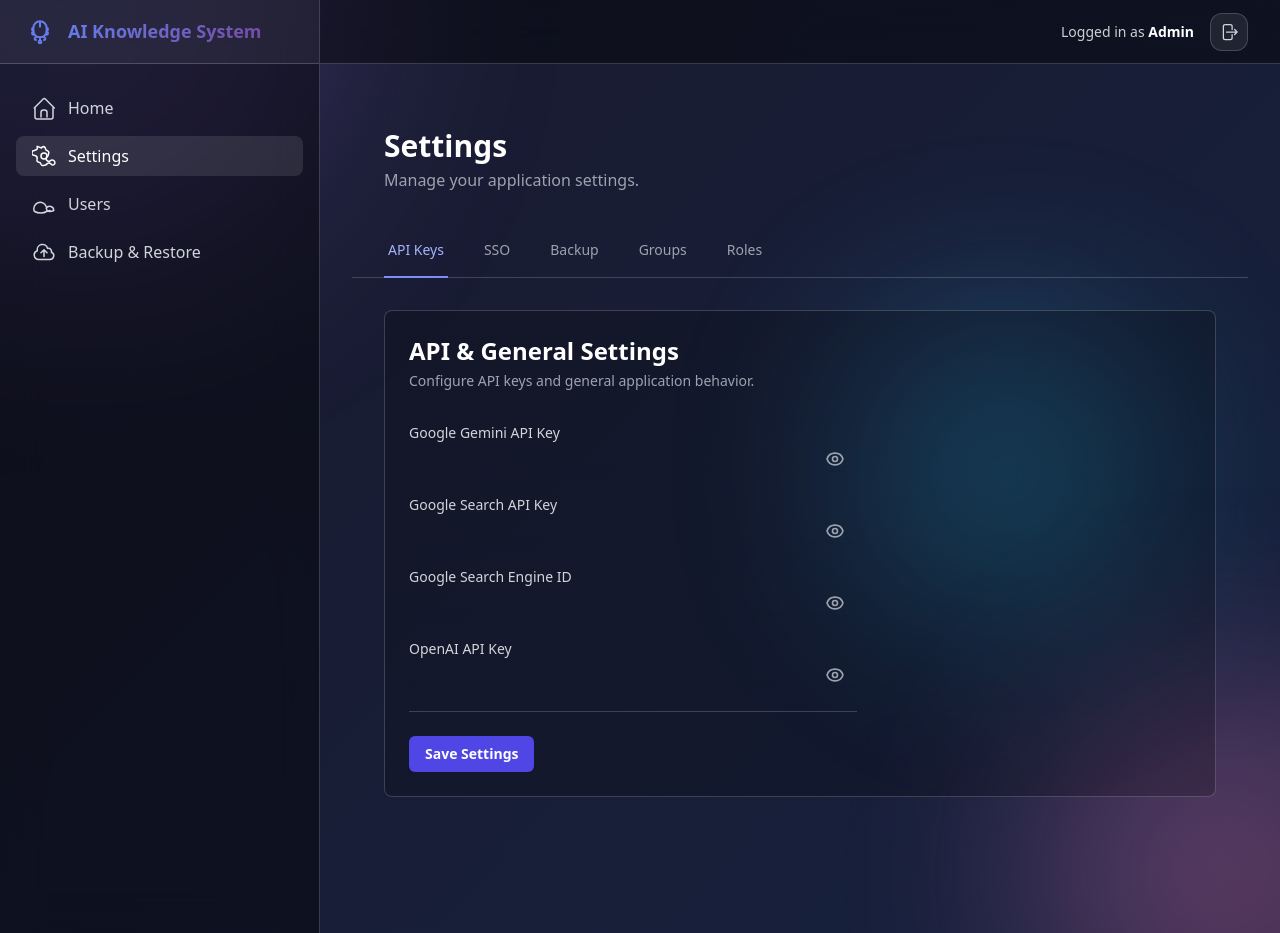
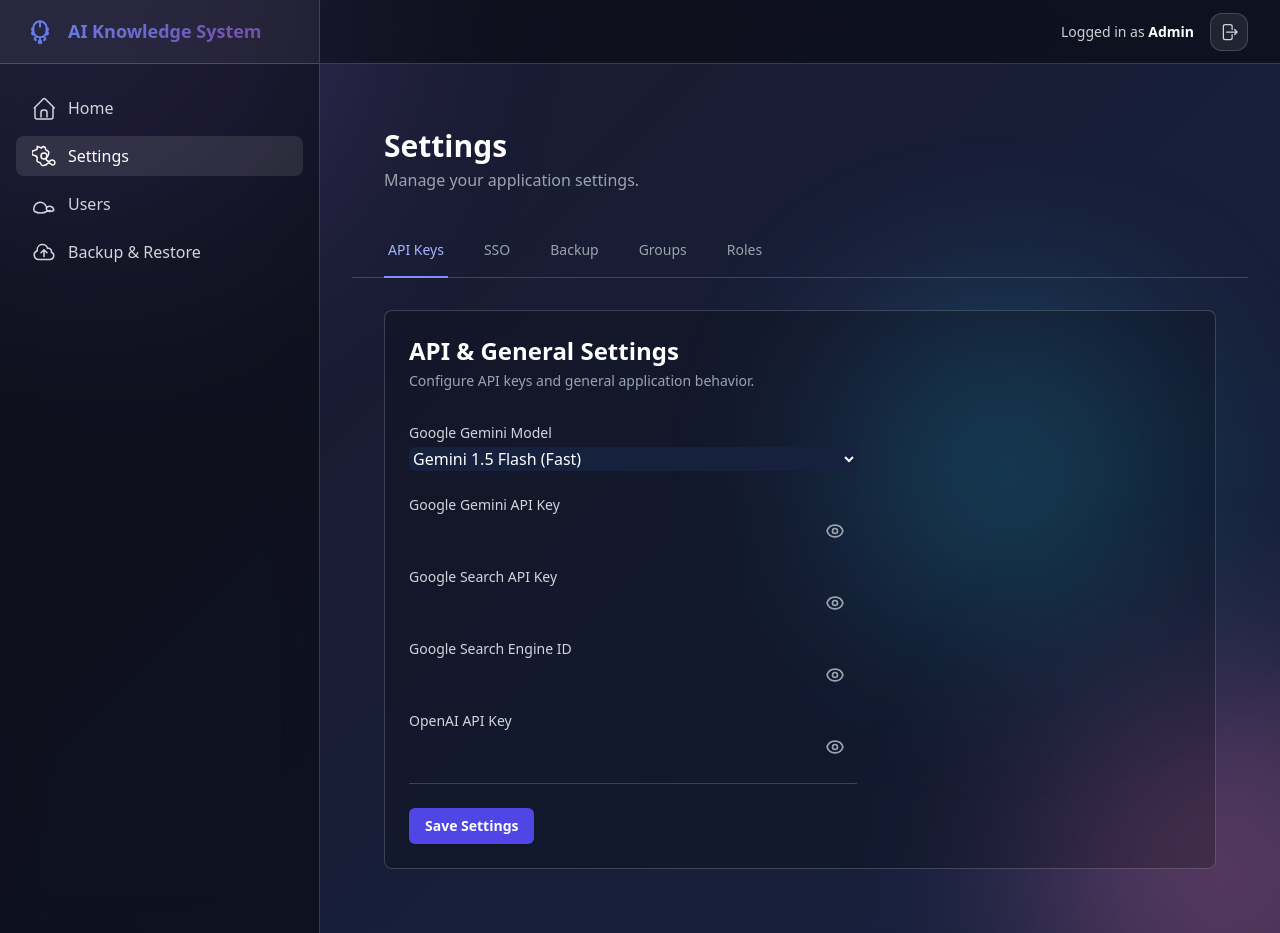
Before and after one commit to mightywomble/aiknowledgebase, a Flask app: page /settings/api in a window 1280 px wide. Run offline with Flask 3, Linux system fonts and the light colour scheme; a user stored in the database is signed in; data comes from the database, SQL or seed files in the repository; some libraries are stand-ins or nearby versions.

Commit message:
a few quality of life issues added

```diff
--- a/app.py
+++ b/app.py
@@ -18,7 +18,6 @@ import requests
 
 app = Flask(__name__)
 
-# Add ProxyFix to handle headers from a reverse proxy
 app.wsgi_app = ProxyFix(app.wsgi_app, x_proto=1, x_host=1)
 
 app.config['SECRET_KEY'] = os.urandom(24)
@@ -38,7 +37,7 @@ def load_config():
     return {
         "GEMINI_API_KEY": "", "GOOGLE_API_KEY": "", "SEARCH_ENGINE_ID": "", "OPENAI_API_KEY": "",
         "GITHUB_CLIENT_ID": "", "GITHUB_CLIENT_SECRET": "", "DEBUG_MODE": False,
-        "GITHUB_BACKUP_REPO": "", "GITHUB_TOKEN": ""
+        "GITHUB_BACKUP_REPO": "", "GITHUB_TOKEN": "", "GEMINI_MODEL": "gemini-1.5-flash"
     }
 
 def save_config(new_config):
@@ -120,23 +119,29 @@ def permission_required(permission):
 
 def query_gemini(prompt):
     api_key = config.get('GEMINI_API_KEY')
+    # MODIFIED: Read the selected model from the config file
+    model_name = config.get('GEMINI_MODEL', 'gemini-1.5-flash')
     if not api_key: return "Error: Gemini API key not configured."
     try:
         import google.generativeai as genai
         genai.configure(api_key=api_key)
-        model = genai.GenerativeModel('gemini-1.5-flash')
+        # MODIFIED: Use the model name from the config
+        model = genai.GenerativeModel(model_name)
         return model.generate_content(prompt).text
-    except Exception as e: return f"Error: {e}"
+    except Exception as e:
+        error_str = str(e).lower()
+        if 'quota' in error_str or 'resource_exhausted' in error_str:
+            return "Error: Quota exceeded."
+        return f"Error: {e}"
 
 def query_google_search(query_text):
     api_key = config.get('GOOGLE_API_KEY')
     search_id = config.get('SEARCH_ENGINE_ID')
-    if not api_key or not search_id: return [] # Return empty list on config error
+    if not api_key or not search_id: return []
     try:
         from googleapiclient.discovery import build
         service = build("customsearch", "v1", developerKey=api_key)
         res = service.cse().list(q=query_text, cx=search_id, num=5).execute()
-        # Format the results to match the template's expectations
         return [
             {
                 "title": i.get('title'),
@@ -162,7 +167,6 @@ def query_chatgpt(prompt):
     except Exception as e: return f"Error: {e}"
 
 def query_local_kb(search_term):
-    """Searches the local database for relevant articles."""
     search_like = f"%{search_term}%"
     articles = Article.query.filter(
         or_(Article.title.ilike(search_like), Article.content.ilike(search_like), Article.tags.ilike(search_like))
@@ -240,7 +244,6 @@ def index():
 
     query = Article.query.join(Group).outerjoin(article_roles, Article.id == article_roles.c.article_id)
 
-    # Base visibility filter
     visibility_filter = or_(
         Article.user_id == current_user.id,
         article_roles.c.role_id.in_(user_role_ids)
@@ -467,7 +470,6 @@ def ask():
     }
     return render_template('_search_results.html', results=results)
 
-# --- NEW ROUTE for creating articles ---
 @app.route('/create_article', methods=['POST'])
 @login_required
 @permission_required('can_add_kb')
@@ -477,12 +479,10 @@ def create_article():
         if not all(k in data for k in ['title', 'group_id', 'texts']):
             return jsonify({"error": "Missing required fields"}), 400
 
-        # Combine the selected text snippets into the main content
         compiled_content = "\n\n---\n\n".join(data['texts'])
         if not compiled_content:
             return jsonify({"error": "No content to save."}), 400
 
-        # Format the references from the modal into a markdown string
         references_list = data.get('references', [])
         references_str = ""
         if references_list:
@@ -501,7 +501,7 @@ def create_article():
             tags=data.get('tags'),
             group_id=data['group_id'],
             user_id=current_user.id,
-            is_shared=False # Articles are local by default
+            is_shared=False
         )
         db.session.add(new_article)
         db.session.commit()
@@ -663,16 +663,24 @@ def execute_restore():
     db.session.commit()
     return jsonify({"success": True})
 
+# --- SHARING ROUTES ---
 @app.route('/article/sharing_details/<int:article_id>')
 @login_required
 def get_sharing_details(article_id):
     article = Article.query.get_or_404(article_id)
     if not (current_user.id == article.user_id or current_user.has_permission('is_admin')):
         return jsonify({"error": "Permission denied"}), 403
+
     all_roles = Role.query.all()
     shared_with_ids = [role.id for role in article.roles]
+
     roles_data = [{"id": role.id, "name": role.name, "shared": role.id in shared_with_ids} for role in all_roles]
-    return jsonify({"article_id": article.id, "is_shared": article.is_shared, "roles": roles_data})
+
+    return jsonify({
+        "article_id": article.id,
+        "is_shared": article.is_shared,
+        "roles": roles_data
+    })
 
 @app.route('/article/share', methods=['POST'])
 @login_required
@@ -680,11 +688,14 @@ def share_article():
     data = request.get_json()
     article_id = data.get('article_id')
     role_ids = data.get('role_ids', [])
+
     article = Article.query.get_or_404(article_id)
     if not (current_user.id == article.user_id or current_user.has_permission('is_admin')):
         return jsonify({"error": "Permission denied"}), 403
+
     article.roles = Role.query.filter(Role.id.in_(role_ids)).all()
     article.is_shared = len(article.roles) > 0
+
     db.session.commit()
     return jsonify({"success": True})
 
--- a/templates/settings_api.html
+++ b/templates/settings_api.html
@@ -5,6 +5,13 @@
 <p class="mt-1 text-sm text-gray-400">Configure API keys and general application behavior.</p>
 
 <form action="{{ url_for('save_settings') }}" method="POST" class="mt-8 max-w-md space-y-6">
+    <div>
+        <label for="gemini_model" class="block text-sm font-medium text-gray-300">Google Gemini Model</label>
+        <select name="GEMINI_MODEL" id="gemini_model" class="mt-1 block w-full rounded-md bg-[#16213e] border-[var(--glass-border)] text-white shadow-sm">
+            <option value="gemini-1.5-flash" {% if current_config.GEMINI_MODEL == 'gemini-1.5-flash' %}selected{% endif %}>Gemini 1.5 Flash (Fast)</option>
+            <option value="gemini-1.5-pro" {% if current_config.GEMINI_MODEL == 'gemini-1.5-pro' %}selected{% endif %}>Gemini 1.5 Pro (Advanced)</option>
+        </select>
+    </div>
     <div class="relative">
         <label for="gemini_api_key" class="block text-sm font-medium text-gray-300">Google Gemini API Key</label>
         <div class="relative mt-1">
```
Also changed, not shown: templates/_search_results.html (+19 -0 lines).
